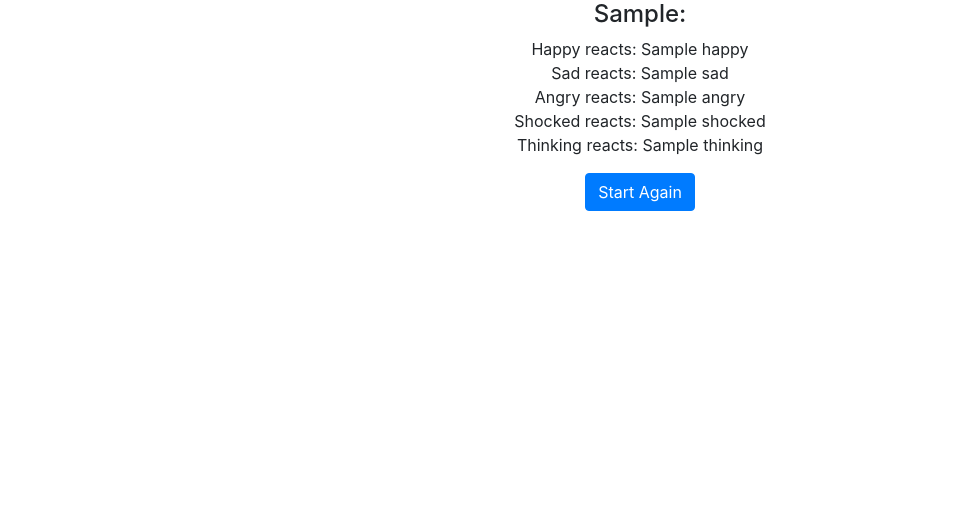
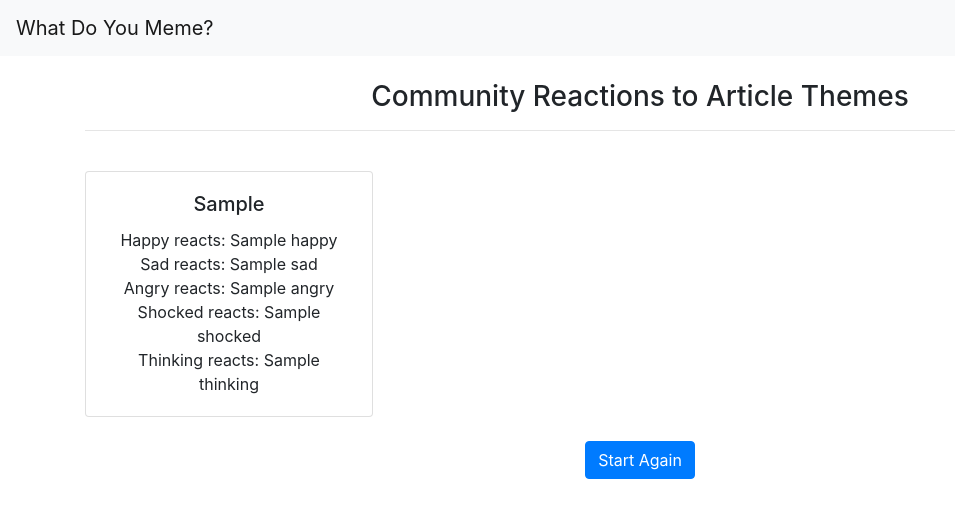
Before and after one commit to detljh/what-do-you-meme, a Python web app: template app/templates/end.html in a window 1280 px wide. Shown: the top 518 px of the page, without its empty margins (0-955 px from the left). Run offline with Jinja, Linux system fonts and the light colour scheme; the template is opened without the code that fills it: most values are stand-ins (such as "Sample title", 1, 10 or a date in 2020); some libraries are stand-ins or nearby versions.

Commit message:
added more bootstrap

```diff
--- a/app/templates/end.html
+++ b/app/templates/end.html
@@ -1,11 +1,18 @@
 {% extends "top.html" %}
 
-{% block content %}
-<div class="container">
+
+    {% block content %}
+    <div class="container">
+        <br>
+        <h3>Community Reactions to Article Themes</h3>
+        <hr>
+    <div class="row">
     {% for tag in stats %}
-        <tr>
-            <h4>{{ tag.news_tag }}: </h4>
-            <p>
+        <div class="mt-4 col-sm">
+            <div class="card" style="width:18rem">
+                <div class="card-body">
+            <h5 class="card-title">{{ tag.news_tag }} </h5>
+            <p class="card-text">
                 Happy reacts: {{ tag.happy }}
                 <br>
                 Sad reacts: {{ tag.sad }}
@@ -15,12 +22,15 @@
                 Shocked reacts: {{ tag.shocked }}
                 <br>
                 Thinking reacts: {{ tag.thinking }}
+
             </p>
+            </div>
+            </div>
+        </div>
 
-
-        </tr>
     {% endfor %}
-
+    </div>
+    <br>
     <a href="{{ url_for('restart') }}" class="btn btn-primary">Start Again</a>
-</div>
+    </div>
 {% endblock %}
--- a/app/templates/start.html
+++ b/app/templates/start.html
@@ -6,7 +6,6 @@
         <script type="text/javascript" src="{{ url_for('static', filename='js/start.js') }}"></script>
     </head>
     <div class="container pt-5">
-        <p class="pt-0">Tag: {{ article[2] }}</p>
         <p class="h3 mb-3 font-weight-normal">{{ article[0] }}</p>
         <br>
         <p class="h5 mb-3 font-weight-normal"> {{ article[1] }}</p>
--- a/app/templates/top.html
+++ b/app/templates/top.html
@@ -9,11 +9,25 @@
         <script src="https://cdnjs.cloudflare.com/ajax/libs/popper.js/1.14.7/umd/popper.min.js" integrity="sha384-UO2eT0CpHqdSJQ6hJty5KVphtPhzWj9WO1clHTMGa3JDZwrnQq4sF86dIHNDz0W1" crossorigin="anonymous"></script>
         <script src="https://stackpath.bootstrapcdn.com/bootstrap/4.3.1/js/bootstrap.min.js" integrity="sha384-JjSmVgyd0p3pXB1rRibZUAYoIIy6OrQ6VrjIEaFf/nJGzIxFDsf4x0xIM+B07jRM" crossorigin="anonymous"></script>
         <!-- put base bootstrap scripts and nav bar here-->
-
     </head>
 
     <body class="text-center">
+        <nav class="navbar navbar-expand-lg navbar-light bg-light">
+  <a class="navbar-brand" href="#">What Do You Meme?</a>
+  <button class="navbar-toggler" type="button" data-toggle="collapse" data-target="#navbarSupportedContent" aria-controls="navbarSupportedContent" aria-expanded="false" aria-label="Toggle navigation">
+    <span class="navbar-toggler-icon"></span>
+  </button>
+
+  <div class="collapse navbar-collapse" id="navbarSupportedContent">
+
+
+
+
+  </div>
+</nav>
+    <div="container">
         {% block content %}
         {% endblock %}
+    </div>
     </body>
 </html>
```
Also changed, not shown: app/static/css/start.css (+14 -14 lines), app.db.
